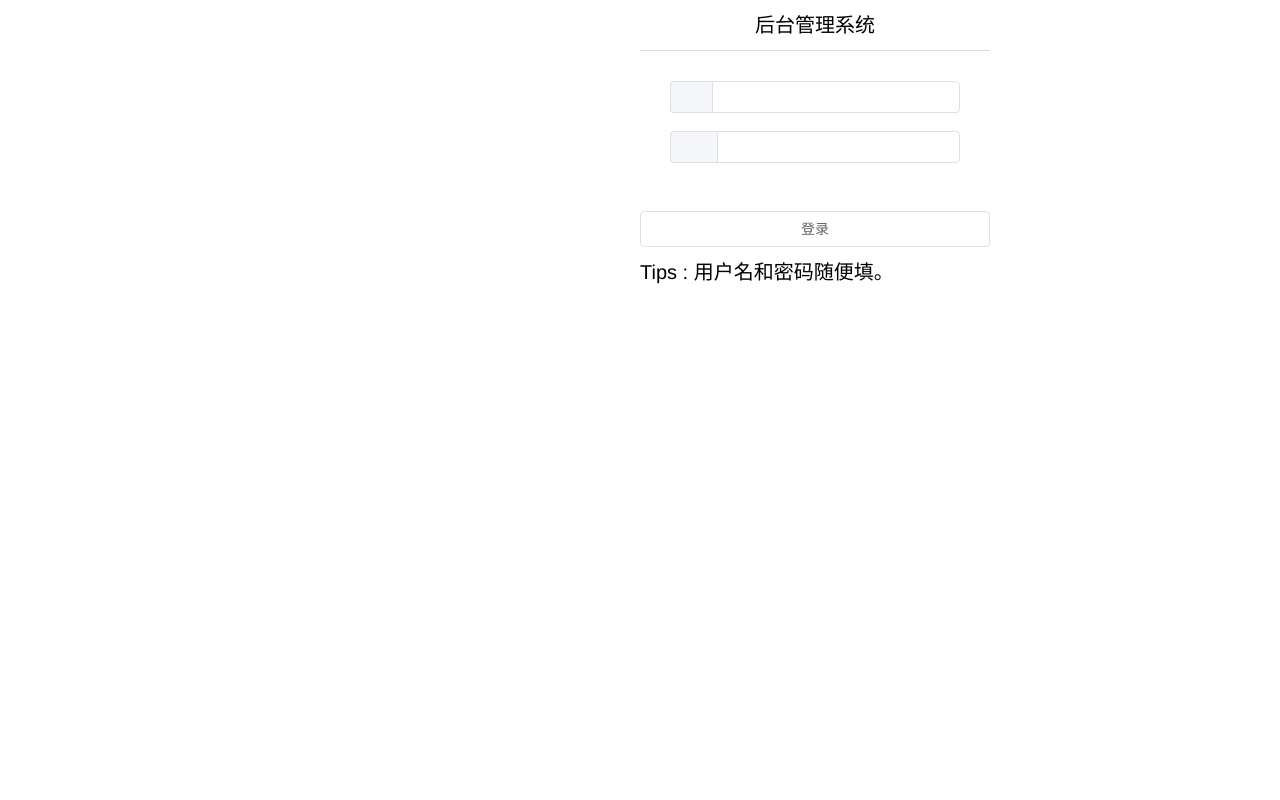
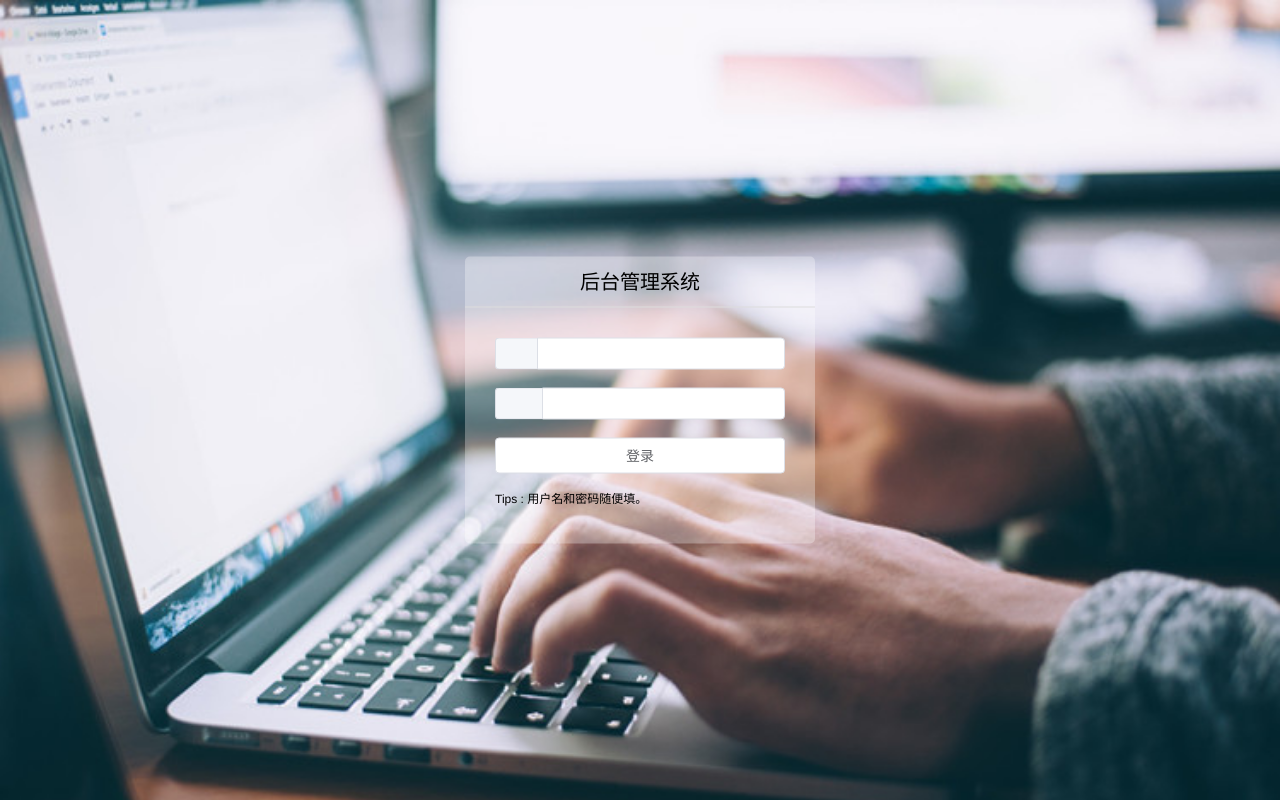
Before and after one commit to A-Lu123/vue3_practice, a Vue app: page /#/login in a window 1280 px wide. Built offline with nearby package versions, Linux system fonts and the light colour scheme.

Commit message:
登录页

```diff
--- a/src/components/Header.vue
+++ b/src/components/Header.vue
@@ -48,7 +48,7 @@ export default {
             store.commit("handleCollapse", !collapse.value);
         };
 
-        const userName = localStorage.getItem("userName") || "admin";
+        const userName = localStorage.getItem("userName");
 
         //下拉框
         const router = useRouter();
@@ -56,7 +56,7 @@ export default {
             if (command === "user") {
                 router.push("/user");
             }else if (command === "loginout") {
-                router.push("/loginout");
+                router.push("/login");
                 localStorage.removeItem("userName");
             }
         };
--- a/src/router/index.js
+++ b/src/router/index.js
@@ -8,7 +8,7 @@ const router = createRouter({
 
 router.beforeEach((to, from, next) => {
     document.title = `${to.meta.title} | vue-manage-system`;
-    const role = localStorage.getItem("userName") || "admin";
+    const role = localStorage.getItem("userName");
     if (!role && to.path !== "/login") {
         next("/login")
     }else if (to.meta.permission) {
--- a/src/router/routes.js
+++ b/src/router/routes.js
@@ -73,7 +73,14 @@ export default [
                     title: "找不到页面"
                 }
             },
-
+            {
+                path: "/donate",
+                name: "donate",
+                component: import(/* webpackChunkName: "donate" */ "../views/Donate.vue"),
+                meta: {
+                    title: "支持作者"
+                }
+            },
         ]
     },
     {
--- a/src/views/Dashboard.vue
+++ b/src/views/Dashboard.vue
@@ -106,7 +106,7 @@
 import { reactive } from "vue";
 export default {
     setup() {
-        const userName = localStorage.getItem("userName") || "admin";
+        const userName = localStorage.getItem("userName");
         const role = userName === "admin" ? "超级管理员" : "普通用户";
 
         const todoList = reactive([
--- /dev/null
+++ b/src/views/Donate.vue
@@ -0,0 +1,35 @@
+<template>
+    <div>
+        <div class="crumb mgb10">
+            <el-breadcrumb separator="/">
+                <el-breadcrumb-item>
+                    <i class="el-icon-money"></i>
+                    支持大神
+                </el-breadcrumb-item>
+            </el-breadcrumb>
+        </div>
+        <el-card shadow="hover" class="container">
+            <div>
+                <p>再次申明: 这只是我为了练习vue3学习大神的代码，非常感谢大神，下面是大神的二维码</p>
+                <img src="https://lin-xin.gitee.io/images/weixin.jpg" />
+            </div>
+        </el-card>
+    </div>
+</template>
+<script>
+export default {
+
+}
+</script>
+<style>
+.mgb10 {
+    margin-bottom: 10px;
+}
+.container {
+    padding: 10px;
+}
+.container p {
+    padding: 10px;
+    background-color: #eef1f6;
+}
+</style>
--- a/src/views/Login.vue
+++ b/src/views/Login.vue
@@ -1,63 +1,92 @@
 <template>
     <div class="login_wrap">
-        <div class="login">
+        <div class="login_container">
             <p class="title">后台管理系统</p>
-            <el-form :model="Info" ref="form" label-width="0px" class="form_container">
-                <el-form-item>
+            <el-form :model="Info" ref="form" label-width="0px" class="form_container"
+            :rules="rules">
+                <el-form-item prop="name">
                     <el-input v-model="Info.name">
                         <template #prepend>
                             <i class="el-icon-user"></i>
                         </template>
                     </el-input>
                 </el-form-item>
-                <el-form-item>
+                <el-form-item prop="password">
                     <el-input v-model="Info.password">
                         <template #prepend>
                             <el-button icon="el-icon-lock"></el-button>
                         </template>
                     </el-input>
                 </el-form-item>
-            </el-form>
-            <div class="login_btn">
-                <el-button>登录</el-button>
+                <div class="login_btn">
+                <el-button @click="login">登录</el-button>
             </div>
             <p class="login_tips">Tips : 用户名和密码随便填。</p>
+            </el-form>
         </div>
     </div>
 </template>
 <script>
-import { reactive } from 'vue';
+import { reactive, ref } from 'vue';
+import { ElMessage } from "element-plus";
+import { useRouter } from "vue-router";
+
 export default {
     setup() {
         const Info = reactive({
             name: '',
             password: ''
-        })
+        });
+
+        const rules = {
+            name: [
+                {
+                    required: true,
+                    message: "请输入用户名",
+                    trigger: ["blur", "change"]
+                }
+            ],
+            password: [
+                {
+                    required: true,
+                    message: "请输入密码",
+                    trigger: "blur"
+                }
+            ]
+        };
+        const router = useRouter();
+        const form = ref(null);
+        const login = () => {
+            form.value.validate((valid) => {
+                if (valid) {
+                    ElMessage.success("登录成功");
+                    localStorage.setItem("userName", Info.name);
+                    router.push("/");
+                }else {
+                    ElMessage.error("登录失败");
+                    return false;
+                }
+            })
+        }
 
 
         return {
-            Info
+            Info,
+            login,
+            rules,
+            form
         }
     }
 }
 </script>
-<style>
+<style scoped>
 .login_wrap {
-    position: relative;
+    position: absolute;
     width: 100%;
     height: 100%;
-    background-color: #fff;
-    background-image: url("../assets/img/login-bg.jpg");
+    background: #324157;
+    background-image: url(../assets/img/login-bg.jpg);
     background-size: 100%;
-}
-.login_wrap .login {
-    position: absolute;
-    left: 50%;
-    top: 50%;
-    width: 350px;
-    border-radius: 5px;
-    background: rgba(255, 255, 255, .3);
-    overflow: hidden;
 }
 .title {
     width: 100%;
@@ -67,15 +96,31 @@ export default {
     /* color: #fff; */
     border-bottom: 1px #ddd solid;
 }
+.login_container {
+    position: absolute;
+    top: 50%;
+    left: 50%;
+    width: 350px;
+    transform: translate(-50%,-50%);
+    border-radius: 5px;
+    background: rgba(255, 255, 255, .3);
+    overflow: hidden;
+}
+
 .form_container {
     padding: 30px;
 }
 .login_tips {
-    font-size: 20px;
+    font-size: 12px;
     line-height: 30px;
 }
 .login_btn {
     text-align: center;
+}
+.login_btn button  {
+    width: 100%;
+    height: 36px;
+    margin-bottom: 10px;
 }
 .login_btn button{
     width: 100%;
```
